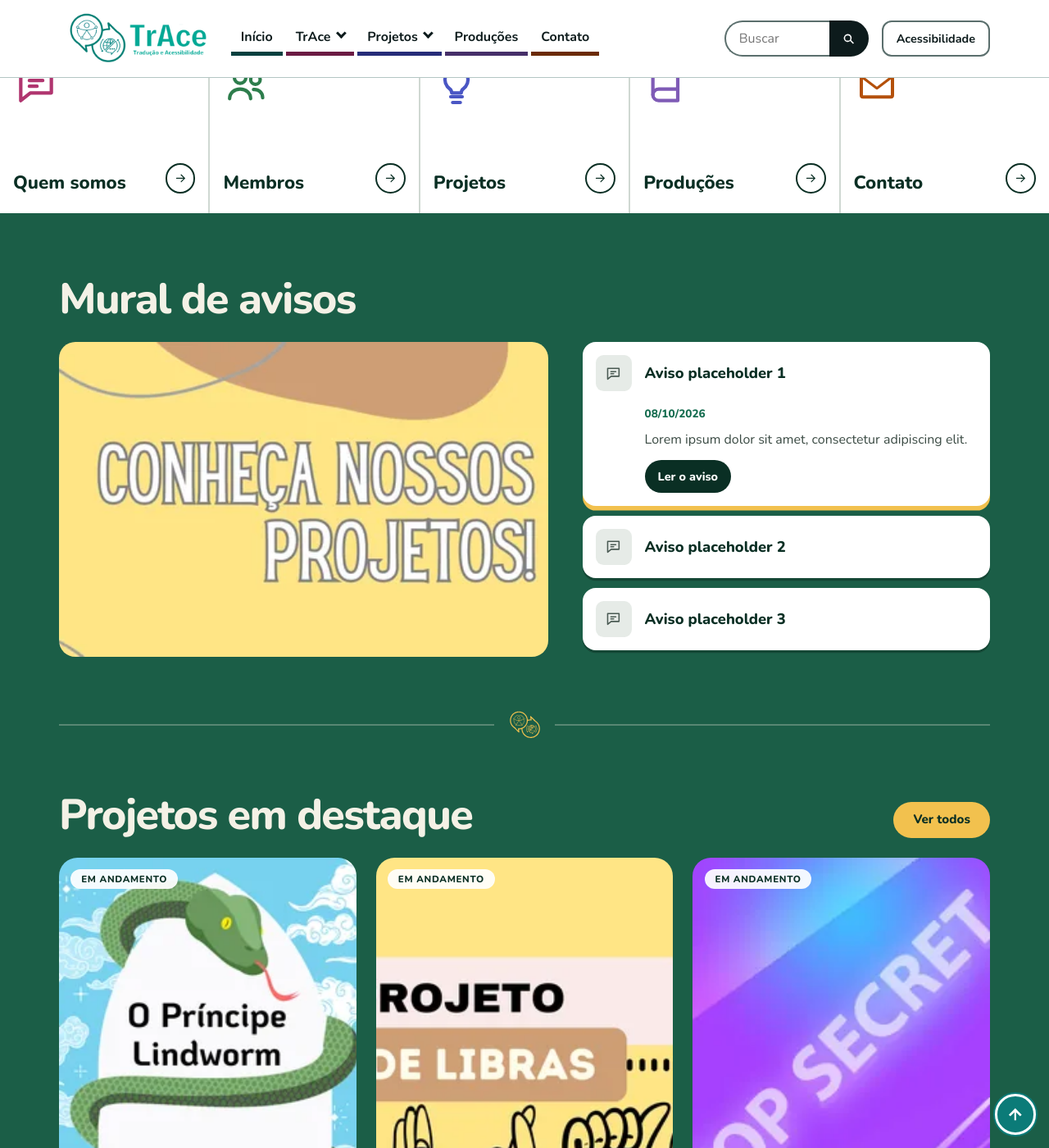
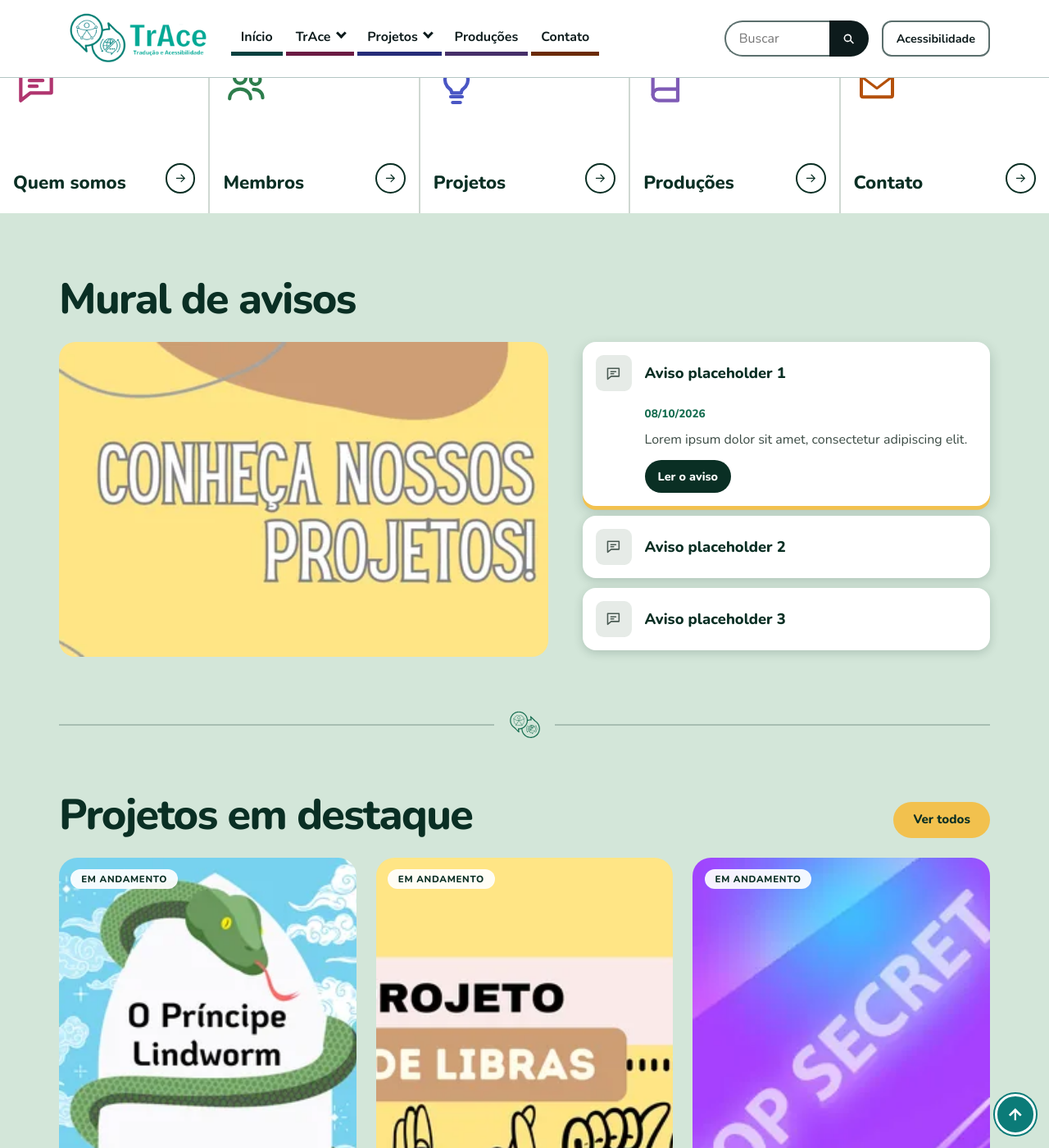
Before and after one commit to Niuuzinho/site-trace-teste, a Jekyll site: the page built from inicio-teste.html, in a window 1280 px wide and 1400 px high, scrolled down 728 px. Shown: the whole window at 82% size. Built offline with Jekyll 4.4.1, drawn with Linux system fonts in a browser that asks for light colours.

Commit message:
Teste v6: fundo verde pastel suave
Co-Authored-By: Claude Sonnet 5.5 <noreply@anthropic.com>
Claude-Session: https://claude.ai/code/session_01AbHHXVauvBZ2sfPmWDepMS

```diff
--- a/assets/css/inicio.css
+++ b/assets/css/inicio.css
@@ -6,7 +6,7 @@
 
 .in {
   --in-verde: #0e4a38;        /* faixa do título */
-  --in-fundo: #1b5e47;        /* fundo da página (verde mais claro) */
+  --in-fundo: #d3e6d9;        /* fundo da página (verde pastel suave) */
   --in-escuro: #0a2f24;       /* verde bem escuro: textos sobre claro */
   --in-icone: #146c4f;
   --in-brilho: #f2c14e;       /* amarelo: etiqueta "Portal", borda, destaques */
@@ -160,3 +160,14 @@ html[data-contraste="alto"] .in-hero::before { display: none; }
 html[data-contraste="alto"] .in-p2-texto { background: #fff; border: 2px solid #000; }
 html[data-contraste="alto"] .in-pr-link { border: 2px solid #000; }
 html[data-contraste="alto"] .in-pr-tipo { background: #000; color: #fff; }
+
+/* ===== fundo pastel: títulos, divisores e textos soltos passam para verde escuro ===== */
+.in-bloco { color: var(--in-escuro); }
+.in-bloco .in-sec-titulo { color: var(--in-escuro); }
+.in-divisor::before, .in-divisor::after { background: rgb(10 47 36 / 0.22); }
+.in-div-sim { color: var(--in-icone); }
+.in-ac-card, .in-pr-link { box-shadow: 0 0.2rem 0.7rem rgb(10 47 36 / 0.18); }
+.in-ac.js .in-ac-item.is-ativo .in-ac-card { box-shadow: 0 0.3rem 0 var(--in-brilho), 0 0.4rem 1rem rgb(10 47 36 / 0.2); }
+html[data-contraste="alto"] .in { --in-fundo: #fff; --in-escuro: #000; --in-icone: #000; }
+html[data-contraste="alto"] .in-divisor::before, html[data-contraste="alto"] .in-divisor::after { background: #000; }
+html[data-contraste="alto"] .in-pilula { background: #000; color: #fff; }
```
Also changed, not shown: CLAUDE.md (+1 -0 lines).
